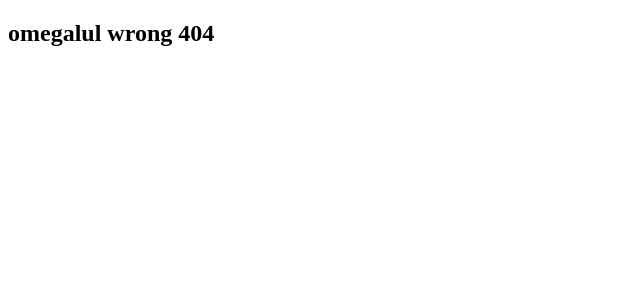
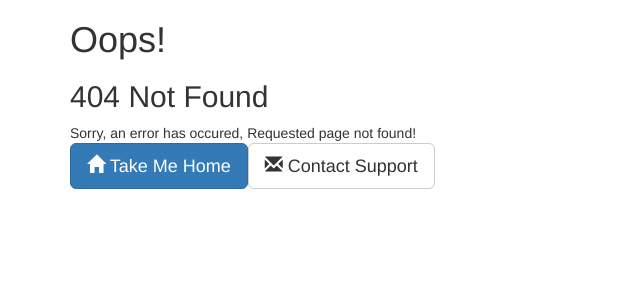
Before and after one commit to omsitapara23/smfhcp, a Django app: template smfhcp/templates/smfhcp/404.html in a window 1280 px wide. Shown: the top 300 px of the page, without its empty margins (0-640 px from the left). Run offline with Django 3.2, Linux system fonts and the light colour scheme; the template is opened without the code that fills it, so the values that code supplies are empty; some libraries are stand-ins or nearby versions.

Commit message:
update 404

```diff
--- a/smfhcp/templates/smfhcp/404.html
+++ b/smfhcp/templates/smfhcp/404.html
@@ -1,11 +1,24 @@
-<!DOCTYPE html>
-<html lang="en">
-<head>
-    <meta charset="UTF-8">
-    <title>this is custom 404 page</title>
-    <h2> omegalul wrong 404 </h2>
-</head>
-<body>
+<link href="//netdna.bootstrapcdn.com/bootstrap/3.0.0/css/bootstrap.min.css" rel="stylesheet" id="bootstrap-css">
+<script src="//netdna.bootstrapcdn.com/bootstrap/3.0.0/js/bootstrap.min.js"></script>
+<script src="//code.jquery.com/jquery-1.11.1.min.js"></script>
+<!------ Include the above in your HEAD tag ---------->
 
-</body>
-</html>
+<div class="container">
+    <div class="row">
+        <div class="col-md-12">
+            <div class="error-template">
+                <h1>
+                    Oops!</h1>
+                <h2>
+                    404 Not Found</h2>
+                <div class="error-details">
+                    Sorry, an error has occured, Requested page not found!
+                </div>
+                <div class="error-actions">
+                    <a href="http://www.jquery2dotnet.com" class="btn btn-primary btn-lg"><span class="glyphicon glyphicon-home"></span>
+                        Take Me Home </a><a href="http://www.jquery2dotnet.com" class="btn btn-default btn-lg"><span class="glyphicon glyphicon-envelope"></span> Contact Support </a>
+                </div>
+            </div>
+        </div>
+    </div>
+</div>
```
